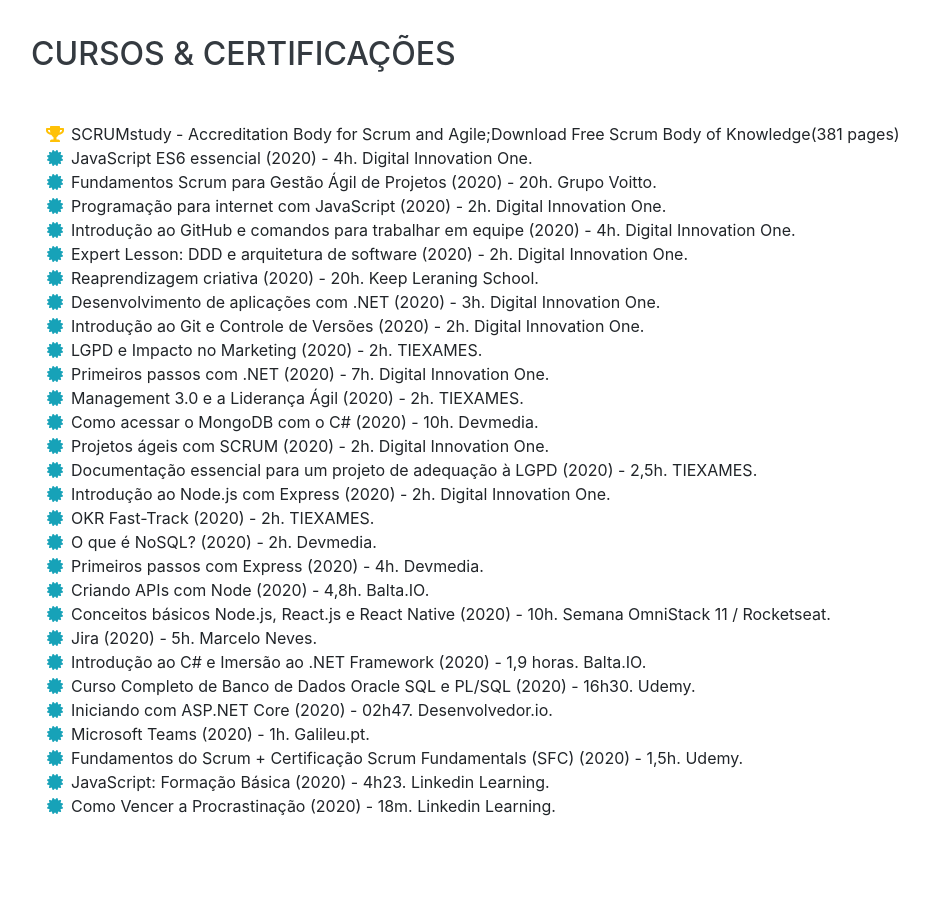
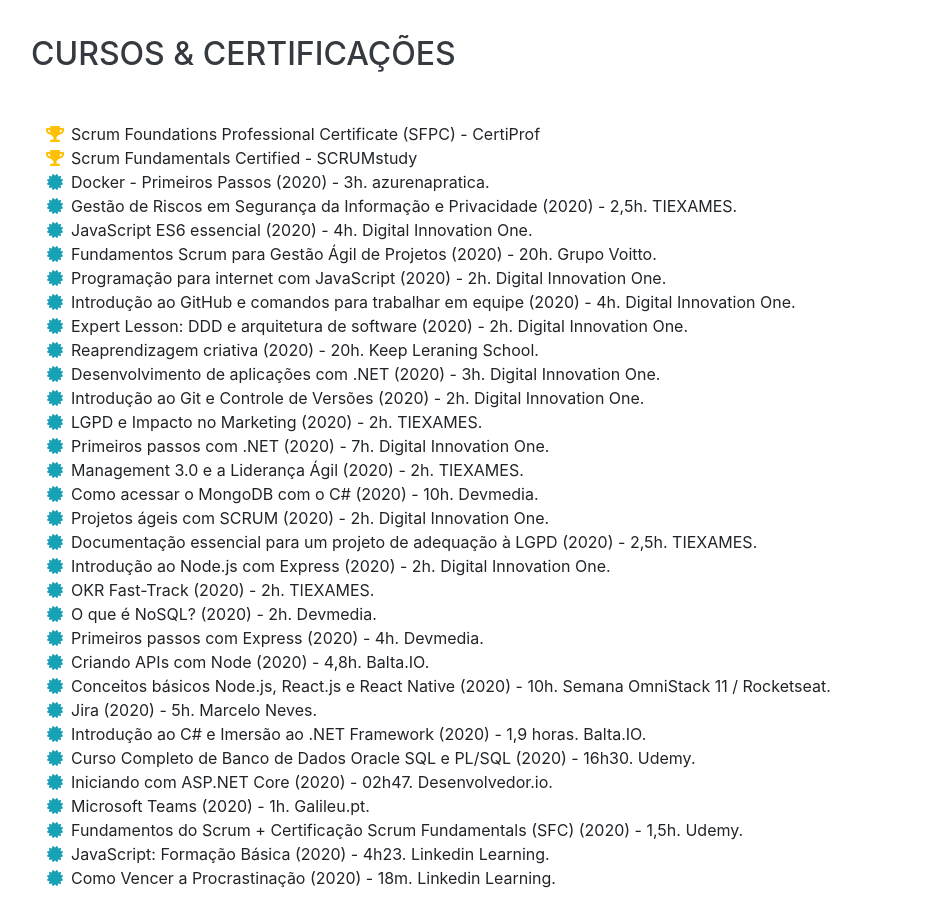
Before and after one commit to jpaalmeida/jpaalmeida.github.io, a website with bundled scripts: page index.html in a window 1280 px wide. Shown: the part 3400-4319 px from the top of the page, without its empty margins (289-1218 px from the left). Before the commit the page ends 4266 px from the top, so only its background shows below. Built offline with nearby package versions, Linux system fonts and the light colour scheme; a web font is replaced by a local one.

Commit message:
sixth commit - insert certified

```diff
--- a/index.html
+++ b/index.html
@@ -236,8 +236,20 @@
         <ul class="fa-ul mb-0">
           <li>
             <i class="fa-li fa fa-trophy text-warning"></i>
-            SCRUMstudy - Accreditation Body for Scrum and Agile;Download Free Scrum Body of Knowledge(381 pages)</li>
+            Scrum Foundations Professional Certificate (SFPC) - CertiProf</li>
           <li>
+          <li>
+            <i class="fa-li fa fa-trophy text-warning"></i>
+            Scrum Fundamentals Certified - SCRUMstudy</li>
+          <li>
+          <li>
+          <i class="fa-li fa fa-certificate text-info"></i>
+              Docker - Primeiros Passos (2020) - 3h. azurenapratica.
+            </li>
+          <li>
+            <i class="fa-li fa fa-certificate text-info"></i>
+            Gestão de Riscos em Segurança da Informação e Privacidade (2020) - 2,5h. TIEXAMES.
+          </li>
           <li>
             <i class="fa-li fa fa-certificate text-info"></i>
             JavaScript ES6 essencial (2020) - 4h. Digital Innovation One.
```
